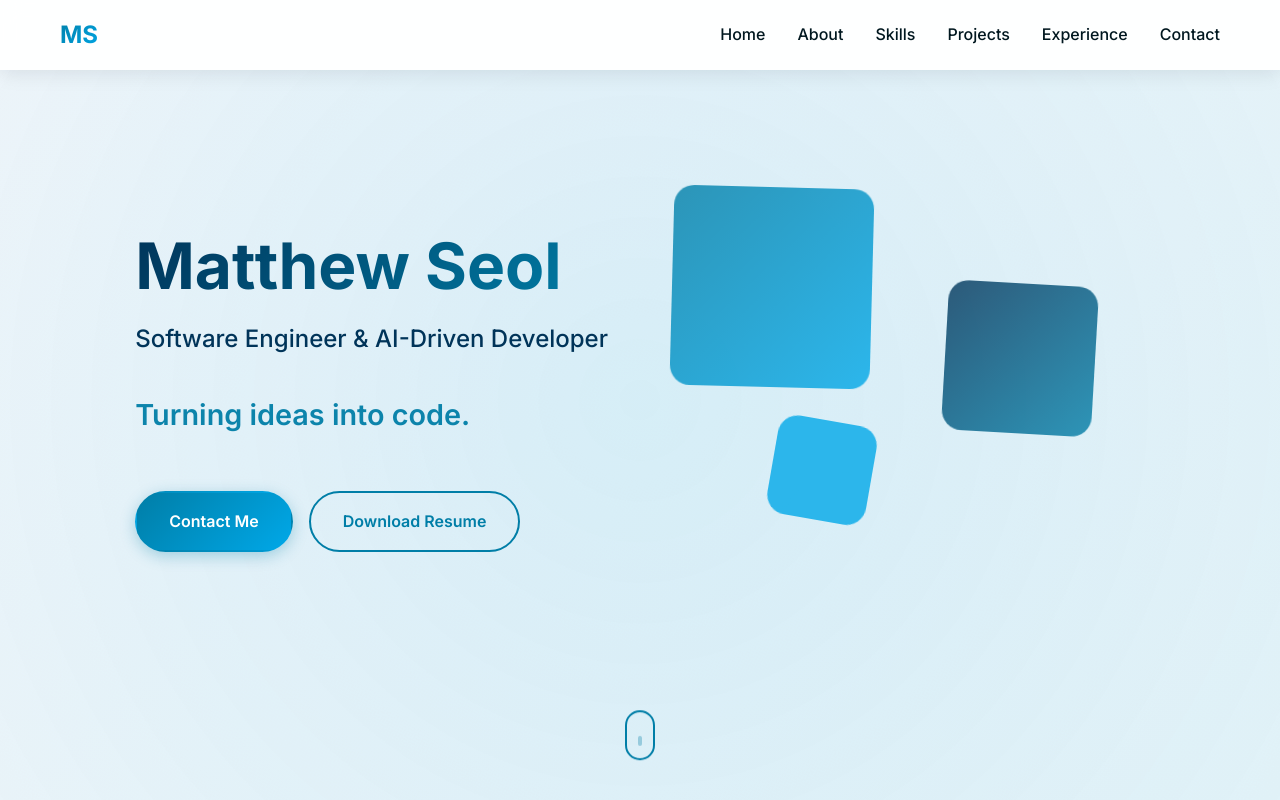
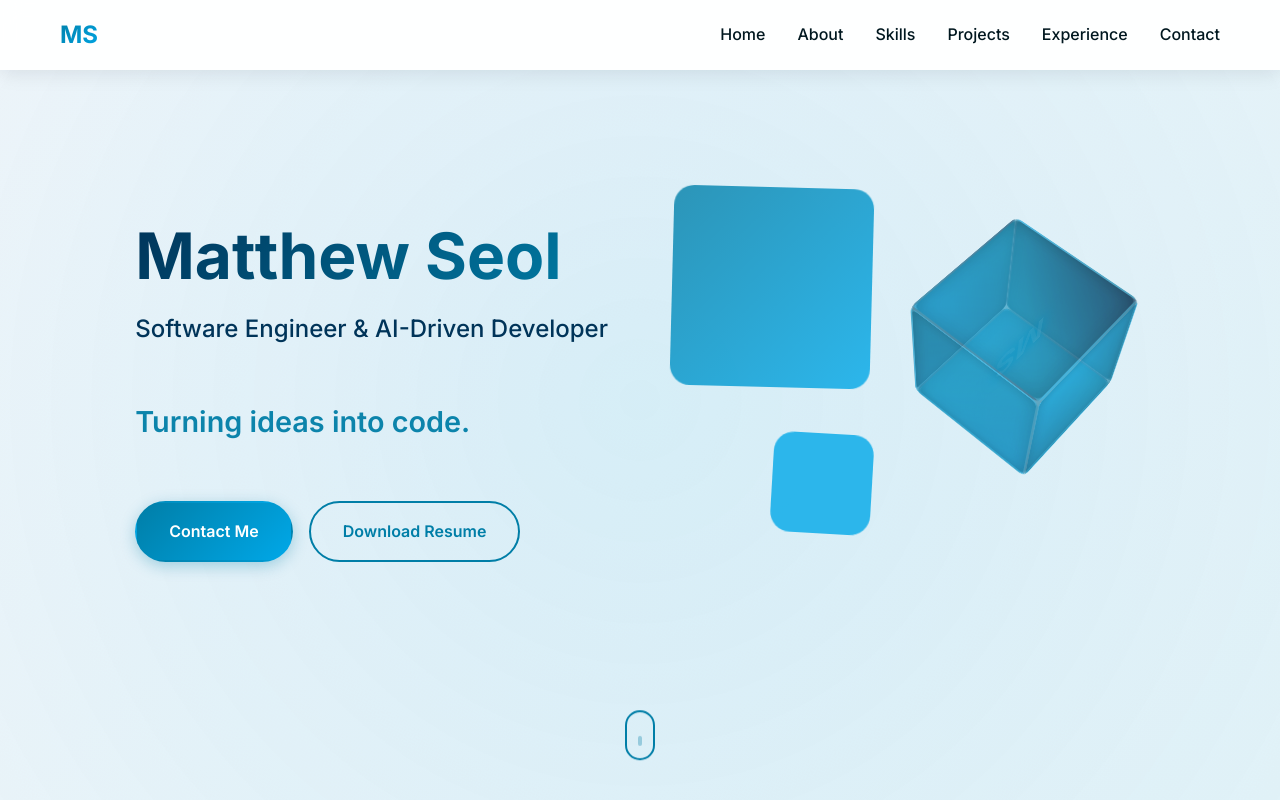
Before and after one commit to Chan1205/myProfile, a plain HTML site: page index.html in a window 1280 px wide. Shown: the top 800 px of the page. Drawn offline with nearby package versions, Linux system fonts and the light colour scheme.

Commit message:
Geometric shapes changed.

```diff
--- a/index.html
+++ b/index.html
@@ -49,7 +49,22 @@
                 </div>
                 <div class="hero-visual">
                     <div class="geometric-shape shape-1"></div>
-                    <div class="geometric-shape shape-2"></div>
+                    <div class="cube-container-shape2">
+                        <div class="cube-wrapper-shape2">
+                            <div class="cube-shape2">
+                                <div class="cube-face front"></div>
+                                <div class="cube-face back"></div>
+                                <div class="cube-face right"></div>
+                                <div class="cube-face left"></div>
+                                <div class="cube-face top"></div>
+                                <div class="cube-face bottom"></div>
+                                <!-- Content inside the cube -->
+                                <div class="cube-inner">
+                                    <div class="cube-inner-content">MS</div>
+                                </div>
+                            </div>
+                        </div>
+                    </div>
                     <div class="geometric-shape shape-3"></div>
                 </div>
             </div>
--- a/script.js
+++ b/script.js
@@ -127,12 +127,7 @@ gsap.to('.shape-1', {
     ease: 'none'
 });
 
-gsap.to('.shape-2', {
-    rotation: -360,
-    duration: 15,
-    repeat: -1,
-    ease: 'none'
-});
+// Removed rotation animation for shape-2 - it now only uses the CSS float animation
 
 // Section animations on scroll
 const sections = document.querySelectorAll('section');
--- a/styles.css
+++ b/styles.css
@@ -192,12 +192,18 @@ body {
     font-size: 1.8rem;
     color: var(--blue);
     margin-bottom: 2.5rem;
-    min-height: 60px;
+    height: 80px;
+    position: relative;
+    display: flex;
+    align-items: center;
     font-weight: 600;
+    overflow: hidden;
 }
 
 .headline-text {
     display: inline-block;
+    position: absolute;
+    width: 100%;
     animation: fadeIn 0.5s ease;
 }
 
@@ -264,13 +270,109 @@ body {
     animation-delay: 0s;
 }
 
-.shape-2 {
+/* 3D Cube replacing shape-2 */
+.cube-container-shape2 {
+    position: absolute;
+    top: 100px;
+    right: 50px;
     width: 150px;
     height: 150px;
-    background: var(--gradient-2);
-    top: 100px;
-    right: 50px;
-    animation-delay: 2s;
+    perspective: 800px;
+    perspective-origin: center center;
+}
+
+.cube-wrapper-shape2 {
+    width: 150px;
+    height: 150px;
+    position: relative;
+    transform-style: preserve-3d;
+    animation: float 6s ease-in-out infinite;
+    animation-delay: -3s;
+}
+
+.cube-shape2 {
+    width: 150px;
+    height: 150px;
+    position: relative;
+    transform-style: preserve-3d;
+    animation: rotateCube 20s linear infinite;
+}
+
+.cube-face {
+    position: absolute;
+    width: 150px;
+    height: 150px;
+    border: 2px solid rgba(255, 255, 255, 0.15);
+    border-radius: 8px;
+    opacity: 0.8;
+    box-shadow: inset 0 0 20px rgba(0, 0, 0, 0.2);
+    backface-visibility: visible;
+}
+
+.cube-face.front {
+    background: linear-gradient(135deg, rgba(0, 126, 167, 0.7) 0%, rgba(0, 168, 232, 0.7) 100%);
+    transform: rotateY(0deg) translateZ(75px);
+}
+
+.cube-face.back {
+    background: linear-gradient(135deg, rgba(0, 52, 89, 0.7) 0%, rgba(0, 126, 167, 0.7) 100%);
+    transform: rotateY(180deg) translateZ(75px);
+}
+
+.cube-face.right {
+    background: linear-gradient(135deg, rgba(0, 168, 232, 0.7) 0%, rgba(0, 126, 167, 0.7) 100%);
+    transform: rotateY(90deg) translateZ(75px);
+}
+
+.cube-face.left {
+    background: linear-gradient(135deg, rgba(0, 126, 167, 0.7) 0%, rgba(0, 52, 89, 0.7) 100%);
+    transform: rotateY(-90deg) translateZ(75px);
+}
+
+.cube-face.top {
+    background: linear-gradient(135deg, rgba(0, 168, 232, 0.7) 0%, rgba(0, 126, 167, 0.7) 50%, rgba(0, 52, 89, 0.7) 100%);
+    transform: rotateX(90deg) translateZ(75px);
+}
+
+.cube-face.bottom {
+    background: linear-gradient(135deg, rgba(0, 52, 89, 0.7) 0%, rgba(0, 126, 167, 0.7) 50%, rgba(0, 168, 232, 0.7) 100%);
+    transform: rotateX(-90deg) translateZ(75px);
+}
+
+@keyframes rotateCube {
+    0% {
+        transform: rotateX(0deg) rotateY(0deg);
+    }
+    100% {
+        transform: rotateX(360deg) rotateY(360deg);
+    }
+}
+
+/* Content inside the cube */
+.cube-inner {
+    position: absolute;
+    width: 100%;
+    height: 100%;
+    display: flex;
+    align-items: center;
+    justify-content: center;
+    transform-style: preserve-3d;
+    /* Position at center of cube (translateZ(0) keeps it centered) */
+    transform: translateZ(0);
+    pointer-events: none;
+}
+
+.cube-inner-content {
+    font-size: 3rem;
+    font-weight: 700;
+    color: rgba(255, 255, 255, 0.9);
+    text-shadow: 0 0 20px rgba(0, 168, 232, 0.5);
+    background: linear-gradient(135deg, rgba(255, 255, 255, 0.3) 0%, rgba(255, 255, 255, 0.1) 100%);
+    -webkit-background-clip: text;
+    -webkit-text-fill-color: transparent;
+    background-clip: text;
+    /* Optional: Add a subtle glow effect */
+    filter: drop-shadow(0 0 10px rgba(0, 168, 232, 0.6));
 }
 
 .shape-3 {
@@ -279,7 +381,7 @@ body {
     background: var(--light-blue);
     bottom: 50px;
     left: 100px;
-    animation-delay: 4s;
+    animation-delay: -4s;
 }
 
 @keyframes float {
@@ -876,10 +978,25 @@ section {
 
     .animated-headline {
         font-size: 1.4rem;
+        height: 70px;
     }
 
     .hero-visual {
         height: 300px;
+    }
+
+    /* Hide shape-1 and shape-3 on mobile, only show cube */
+    .shape-1,
+    .shape-3 {
+        display: none;
+    }
+
+    /* Center the cube on mobile */
+    .cube-container-shape2 {
+        top: 50%;
+        left: 50%;
+        right: auto;
+        transform: translate(-50%, -50%);
     }
 
     .section-title {
```
